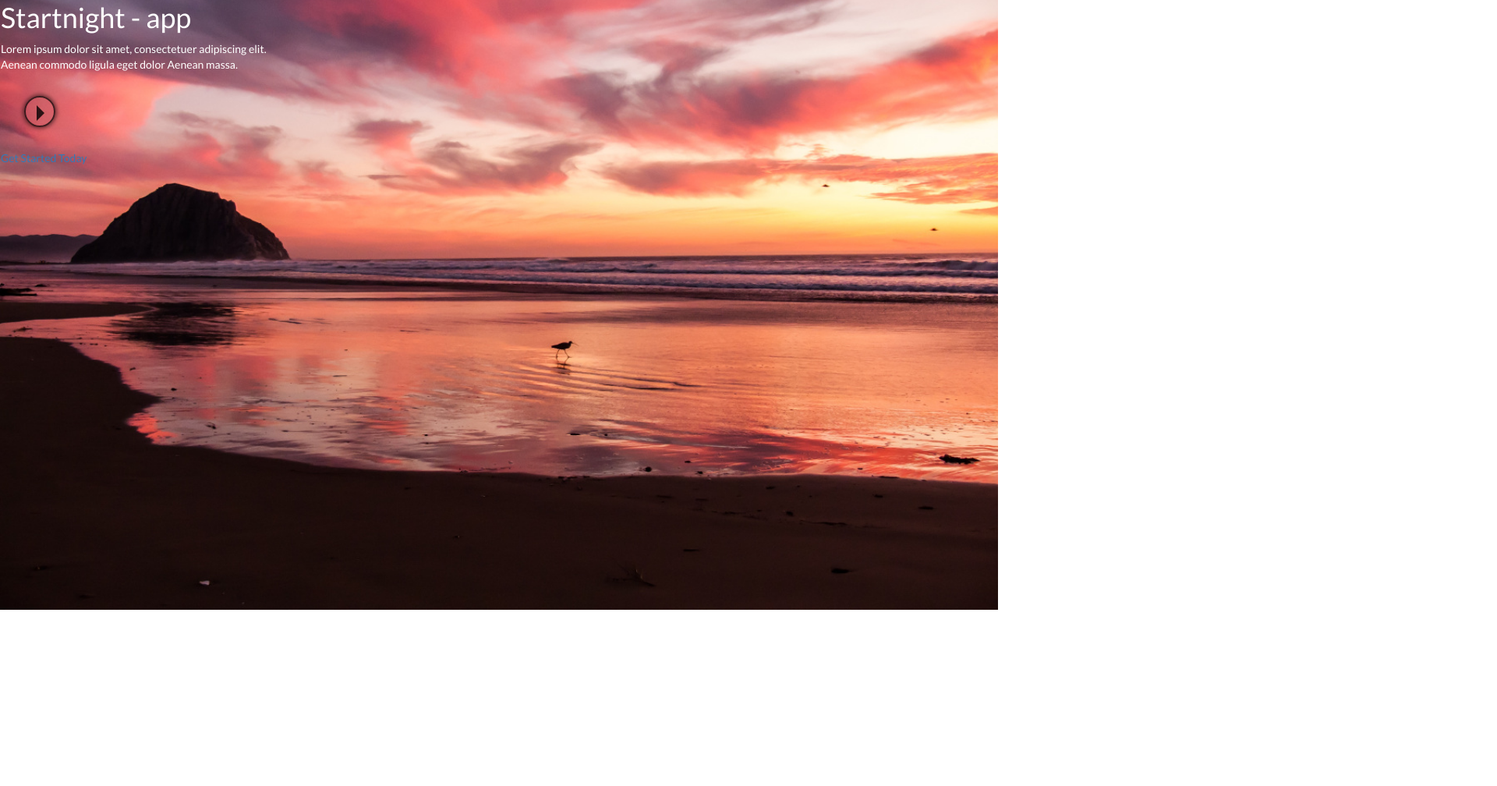
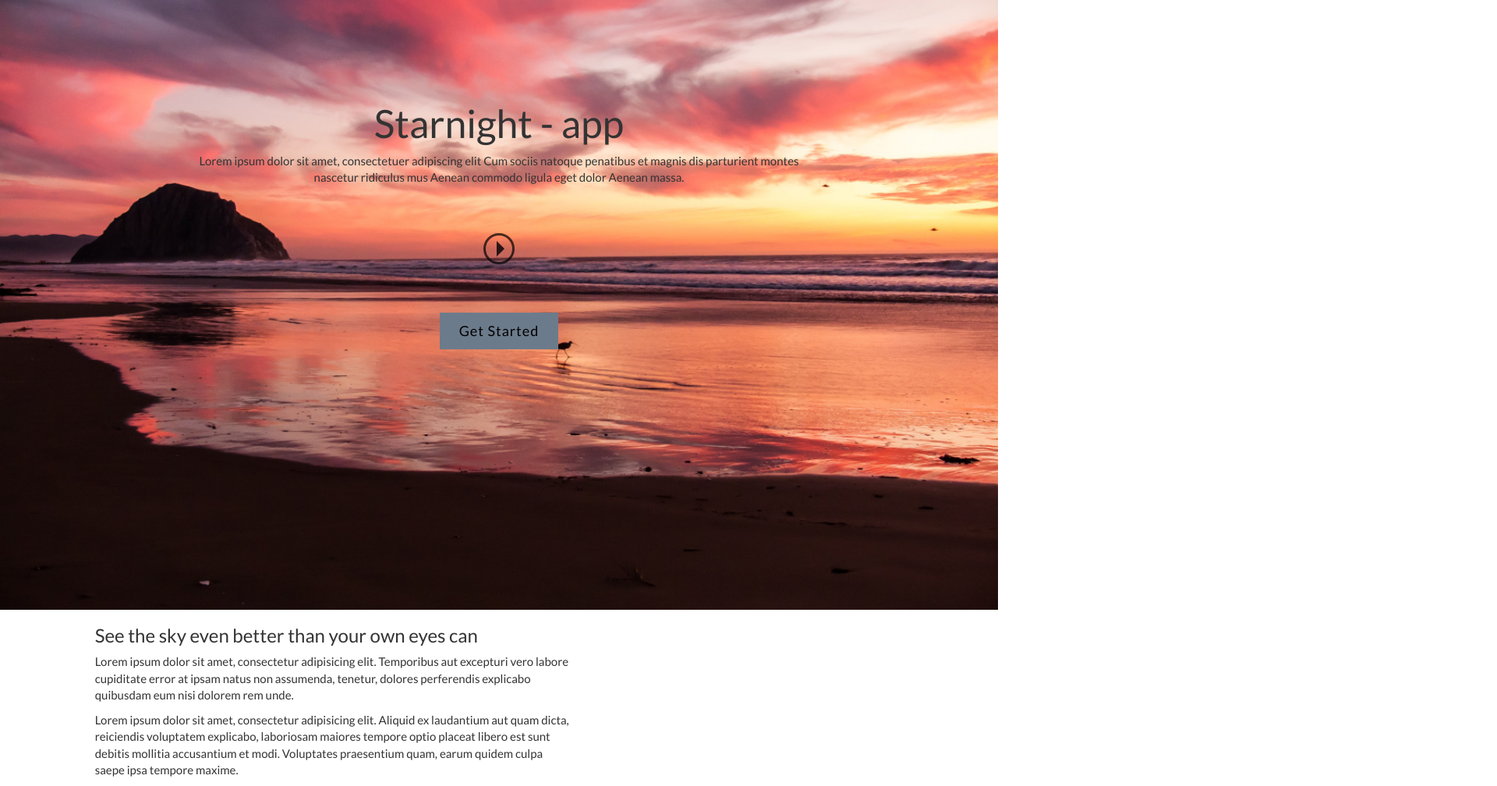
Before and after one commit to TejaswiR/mypsd2html, a website: page index.html in a window 1280 px wide. Shown: the part 18-1026 px from the top of the page at 78% size, 1920 px wide, since content can reach past the window. Before the commit the page ends 800 px from the top, so only its background shows below. Drawn offline with nearby package versions, Linux system fonts and the light colour scheme.

Commit message:
new changes

```diff
--- /dev/null
+++ b/Gruntfile.js
@@ -0,0 +1,21 @@
+module.exports = function(grunt) {
+  grunt.initConfig({
+    sass: {                              // Task
+      dist: {                            // Target
+        files: {                         // Dictionary of files
+          'assets/stylesheets/styles.css': 'assets/stylesheets/src/styles.scss' ,
+           'assets/stylesheets/smartphone.css': 'assets/stylesheets/src/smartphone.scss'
+        }
+      }
+    },
+    watch: {
+      css: {
+        files: ['assets/stylesheets/src/*.scss'],
+        tasks: ['sass']
+      }
+    }
+  });
+  grunt.loadNpmTasks('grunt-contrib-sass');
+  grunt.loadNpmTasks('grunt-contrib-watch');
+  grunt.registerTask('default',  ['sass', 'watch']);
+};
--- /dev/null
+++ b/assets/stylesheets/src/smartphone.scss
@@ -0,0 +1,5 @@
+#smartphone{
+  position: relative;
+  background-color: red;
+  background-size: cover;
+}
--- /dev/null
+++ b/assets/stylesheets/src/styles.scss
@@ -0,0 +1,76 @@
+body {
+  font-family: 'Lato', sans-serif;
+  font-size: 30px;
+}
+
+#land {
+  width: 100% ;
+  height: 100vh ;
+  background-image: url('../images/night.jpg');
+  background-size: cover;
+  background-position: 50% 50%;
+  background-repeat: no-repeat;
+  text-align: center;
+
+ }
+
+ #land .vcenter {
+  border: 1px solid transparent;
+  position: relative;
+  height: 10em;
+ }
+
+  #land .vcenter  a,
+  #land .vcenter a:hover {
+   background-color: #6C7B8B;
+   color: #000000;
+   padding: 1% 2% ;
+   font-size: 18px;
+   letter-spacing: 1px;
+ }
+
+  #land .vcenter .container-fluid{
+    top: 50%;
+    margin:0;
+    left:50%;
+    margin-right: -100%;
+    margin-top: 10%;
+   }
+
+   h1{
+    font-size: 50px;
+   }
+   p{
+    font-size: 15px;
+   }
+
+.play_border {
+    margin:60px;
+    border: 3px solid rgba(0,0,0,0.7);
+    border-radius: 100%;
+    width: 40px;
+    height: 40px;
+    margin-left: auto;
+    margin-right: auto;
+    display:block;
+  }
+  .play_border:hover{
+      border-color: transparent;
+      box-shadow: 0px 0px 5px 2px rgba(0, 0, 0, 0.2);
+  }
+  .play_border:hover .play_button{
+      border-left: 10px solid rgba(0,0,0,0.5);
+  }
+  .play_border:active{
+      box-shadow: 0px 0px 5px 2px rgba(0, 0, 0, 0.2);
+    }
+  .play_button {
+      position:relative;
+      top: 7px;
+      left: 40%;
+      width: 0;
+      height: 0;
+      border-top: 10px solid transparent;
+      border-bottom: 10px solid transparent;
+      border-left: 10px solid rgba(0,0,0,0.8);
+}
--- a/index.html
+++ b/index.html
@@ -5,22 +5,47 @@
   <meta http-equiv="X-UA-Compatible" content="IE=edge">
   <title>Starnight - PSD2HTML Project</title>
   <link rel="stylesheet" href="https://maxcdn.bootstrapcdn.com/bootstrap/3.3.5/css/bootstrap.min.css">
-  <link rel="stylesheet" href="styles.css">
+  <link rel="stylesheet" href="assets/stylesheets/styles.css">
   <script src="https://code.jquery.com/jquery-2.1.4.min.js"></script>
   <script src="https://maxcdn.bootstrapcdn.com/bootstrap/3.3.5/js/bootstrap.min.js"></script>
   <link href='http://fonts.googleapis.com/css?family=Lato:400,300,700' rel='stylesheet' type='text/css'>
   </head>
 <body>
 <section id="land">
- <div class="cont">
-    <h1>Startnight - app</h1>
-    <p>Lorem ipsum dolor sit amet, consectetuer adipiscing elit.<br>
-         Aenean commodo ligula eget dolor Aenean massa.
-    </p>
-    <div class="play_border">
-    <div class="play_button"></div>
+ <div class="vcenter">
+ <div class="container-fluid">
+     <div class="row">
+       <div class="col-sm-6">
+        <h1>Starnight - app</h1>
+        <p>Lorem ipsum dolor sit amet, consectetuer adipiscing elit Cum sociis natoque penatibus et magnis dis parturient montes<br>
+         nascetur ridiculus mus Aenean commodo ligula eget dolor Aenean massa.
+        </p>
+        <div class="play_border">
+        <div class="play_button"></div>
+        </div>
+        <a href="#">Get Started</a>
+       </div>
+       <div class="col-sm-6 hidden-xs"></div>
+     </div>
+ </div>
+ </div>
+</section>
+<section id="smartphone">
+  <div class="container-fluid">
+    <div class="row">
+      <div class="col-md-offset-1 col-md-6">
+        <h3>See the sky even better than your own eyes can</h3>
+        <p>
+          Lorem ipsum dolor sit amet, consectetur adipisicing elit. Temporibus aut excepturi vero labore cupiditate error at ipsam natus non assumenda, tenetur, dolores perferendis explicabo quibusdam eum nisi dolorem rem unde.
+        </p>
+        <p>
+          Lorem ipsum dolor sit amet, consectetur adipisicing elit. Aliquid ex laudantium aut quam dicta, reiciendis voluptatem explicabo, laboriosam maiores tempore optio placeat libero est sunt debitis mollitia accusantium et modi. Voluptates praesentium quam, earum quidem culpa saepe ipsa tempore maxime.
+        </p>
+        <div class="download">
+          <a href="#" class="Download Now"></a>
+        </div>
+      </div>
     </div>
-    <a href="#">Get Started Today</a>
   </div>
 </section>
 </body>
```
Also changed, not shown: package.json (added, +26 -0 lines), assets/images/night.jpg (renamed from night.jpg), assets/stylesheets/smartphone.css (added), assets/stylesheets/styles.css (added), styles.css (deleted), 2 other files.
